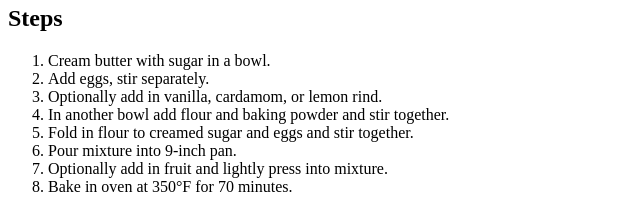
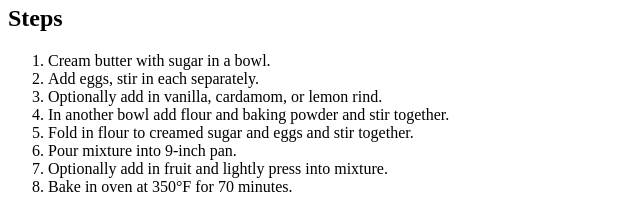
Before and after one commit to sakele/odin-recipes, a plain HTML site: page recipes/pound-cake.html in a window 1280 px wide. Shown: the part 1144-1353 px from the top of the page, 0-640 px from the left. Drawn offline with Linux system fonts and the light colour scheme.

Commit message:
Clarify recipe step

```diff
--- a/recipes/pound-cake.html
+++ b/recipes/pound-cake.html
@@ -24,7 +24,7 @@
             <h2>Steps</h2>
                 <ol>
                     <li>Cream butter with sugar in a bowl.</li>
-                    <li>Add eggs, stir separately.</li>
+                    <li>Add eggs, stir in each separately.</li>
                     <li>Optionally add in vanilla, cardamom, or lemon rind.</li>
                     <li>In another bowl add flour and baking powder and stir together.</li>
                     <li>Fold in flour to creamed sugar and eggs and stir together.</li>
```
